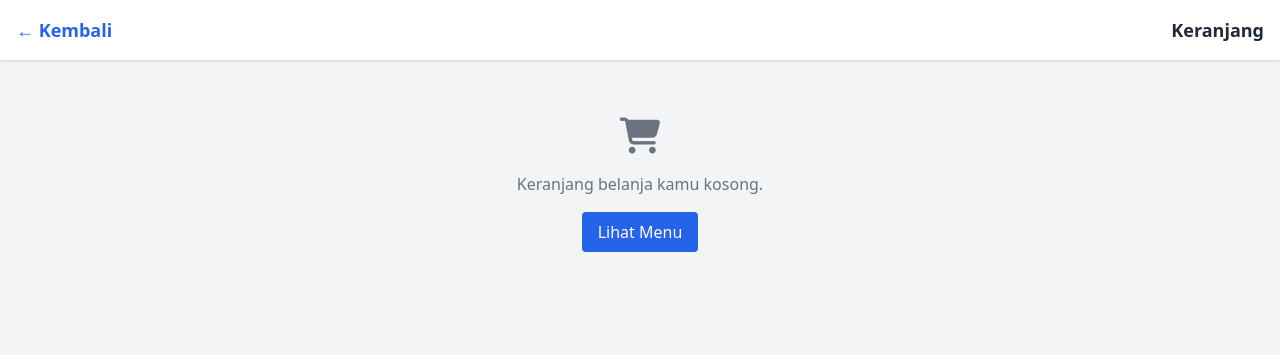
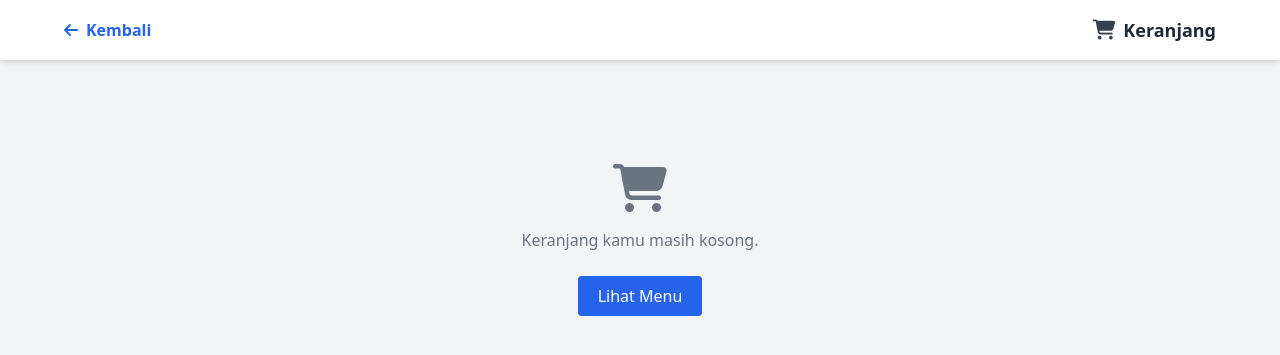
Before and after one commit to firmandwiPS/Iky-Ecommerce, a PHP site: page /crud-firman-php/keranjang.php in a window 1280 px wide. Shown: the top 355 px of the page. Run offline with PHP 8.4, Linux system fonts and the light colour scheme; tables that the repository leaves empty or names only in its code hold one stand-in row (values such as "Sample post"); some libraries are stand-ins or nearby versions.

Commit message:
fitur keranjang

```diff
--- a/keranjang.php
+++ b/keranjang.php
@@ -3,49 +3,48 @@ session_start();
 include 'config/app.php';
 
 $title = 'Keranjang Belanja';
+$session_id = session_id();
 
-// Tambah ke keranjang jika ada POST
-if ($_SERVER['REQUEST_METHOD'] === 'POST') {
+// Tambah item ke keranjang
+if ($_SERVER['REQUEST_METHOD'] === 'POST' && isset($_POST['menu_id'])) {
     $menu_id = (int) $_POST['menu_id'];
-    $jumlah = (int) $_POST['jumlah'];
+    $jumlah = max(1, (int) $_POST['jumlah']);
 
-    if (!isset($_SESSION['keranjang'])) {
-        $_SESSION['keranjang'] = [];
+    $cek = mysqli_query($db, "SELECT * FROM keranjang WHERE session_id = '$session_id' AND menu_id = $menu_id");
+    if (mysqli_num_rows($cek) > 0) {
+        mysqli_query($db, "UPDATE keranjang SET jumlah = jumlah + $jumlah WHERE session_id = '$session_id' AND menu_id = $menu_id");
+    } else {
+        mysqli_query($db, "INSERT INTO keranjang (session_id, menu_id, jumlah) VALUES ('$session_id', $menu_id, $jumlah)");
     }
 
-    if (isset($_SESSION['keranjang'][$menu_id])) {
-        $_SESSION['keranjang'][$menu_id] += $jumlah;
-    } else {
-        $_SESSION['keranjang'][$menu_id] = $jumlah;
-    }
-
-    $_SESSION['pesan_sukses'] = '✅ Pesanan berhasil ditambahkan ke keranjang. Terima kasih!';
+    $_SESSION['pesan_sukses'] = '✅ Pesanan berhasil ditambahkan ke keranjang.';
     header("Location: keranjang.php");
     exit;
 }
 
-// Ambil keranjang
-$keranjang = $_SESSION['keranjang'] ?? [];
+// Hapus item
+if (isset($_GET['hapus'])) {
+    $hapus_id = (int) $_GET['hapus'];
+    mysqli_query($db, "DELETE FROM keranjang WHERE id = $hapus_id AND session_id = '$session_id'");
+    $_SESSION['pesan_sukses'] = '🗑️ Item berhasil dihapus.';
+    header("Location: keranjang.php");
+    exit;
+}
+
+// Ambil isi keranjang
 $menus = [];
 $total_harga = 0;
 
-if (!empty($keranjang)) {
-    $menu_ids = implode(',', array_map('intval', array_keys($keranjang)));
-    $result = mysqli_query($db, "SELECT * FROM makanan WHERE id IN ($menu_ids)");
-    while ($row = mysqli_fetch_assoc($result)) {
-        $row['jumlah'] = $keranjang[$row['id']];
-        $row['total'] = $row['jumlah'] * $row['harga'];
-        $menus[] = $row;
-        $total_harga += $row['total'];
-    }
-}
+$result = mysqli_query($db, "
+    SELECT k.id AS keranjang_id, m.*, k.jumlah, (m.harga * k.jumlah) AS total
+    FROM keranjang k
+    JOIN makanan m ON k.menu_id = m.id
+    WHERE k.session_id = '$session_id'
+");
 
-// Hapus item
-if (isset($_GET['hapus'])) {
-    $hapus_id = (int)$_GET['hapus'];
-    unset($_SESSION['keranjang'][$hapus_id]);
-    header("Location: keranjang.php");
-    exit;
+while ($row = mysqli_fetch_assoc($result)) {
+    $menus[] = $row;
+    $total_harga += $row['total'];
 }
 ?>
 
@@ -56,56 +55,119 @@ if (isset($_GET['hapus'])) {
     <title><?= $title; ?></title>
     <meta name="viewport" content="width=device-width, initial-scale=1.0">
     <script src="https://cdn.tailwindcss.com"></script>
+    <script src="https://unpkg.com/alpinejs" defer></script>
     <link rel="stylesheet" href="https://cdnjs.cloudflare.com/ajax/libs/font-awesome/6.5.0/css/all.min.css">
 </head>
-<body class="bg-gray-100 text-gray-800">
+<body class="bg-gray-100 text-gray-800" x-data="{ showCheckout: false }">
 
 <!-- Navbar -->
-<nav class="p-4 bg-white shadow flex justify-between items-center sticky top-0 z-10">
-    <a href="index.php" class="text-lg font-bold text-blue-600">← Kembali</a>
-    <div class="text-lg font-semibold">Keranjang</div>
+<nav class="bg-white p-4 shadow-md sticky top-0 z-50">
+    <div class="max-w-6xl mx-auto flex items-center justify-between">
+        <a href="index.php" class="flex items-center text-blue-600 font-semibold hover:underline">
+            <i class="fas fa-arrow-left mr-2"></i>Kembali
+        </a>
+        <div class="flex items-center gap-2 text-lg font-semibold text-gray-800">
+            <i class="fas fa-shopping-cart text-xl text-gray-700"></i>
+            <span>Keranjang</span>
+        </div>
+    </div>
 </nav>
 
-<!-- Konten -->
-<div class="max-w-4xl mx-auto p-4">
+<div class="max-w-4xl mx-auto px-4 py-6">
     <?php if (isset($_SESSION['pesan_sukses'])): ?>
-        <div class="mb-4 p-4 bg-green-100 border border-green-400 text-green-800 rounded-lg shadow">
+        <div class="mb-4 p-4 bg-green-100 border border-green-400 text-green-800 rounded shadow">
             <?= $_SESSION['pesan_sukses']; ?>
         </div>
         <?php unset($_SESSION['pesan_sukses']); ?>
     <?php endif; ?>
 
     <?php if (empty($menus)): ?>
-        <div class="text-center py-10 text-gray-500">
-            <i class="fas fa-shopping-cart text-4xl mb-4"></i>
-            <p>Keranjang belanja kamu kosong.</p>
-            <a href="index.php" class="mt-4 inline-block bg-blue-600 text-white px-4 py-2 rounded hover:bg-blue-700 transition">Lihat Menu</a>
+        <div class="text-center text-gray-500 mt-20">
+            <i class="fas fa-shopping-cart text-5xl mb-4"></i>
+            <p>Keranjang kamu masih kosong.</p>
+            <a href="index.php" class="inline-block mt-6 bg-blue-600 text-white px-5 py-2 rounded hover:bg-blue-700 transition">
+                Lihat Menu
+            </a>
         </div>
     <?php else: ?>
-        <div class="bg-white shadow rounded-lg overflow-hidden">
+        <div class="bg-white rounded-xl shadow overflow-hidden">
             <?php foreach ($menus as $menu): ?>
-                <div class="flex items-center border-b p-4">
-                    <img src="gambar/<?= htmlspecialchars($menu['gambar']); ?>" class="w-20 h-20 object-cover rounded-lg mr-4">
+                <div class="flex items-center gap-4 p-4 border-b" x-data="{ showModal: false }">
+                    <img src="gambar/<?= htmlspecialchars($menu['gambar']); ?>" class="w-20 h-20 object-cover rounded-lg">
                     <div class="flex-1">
-                        <h3 class="font-semibold"><?= htmlspecialchars($menu['nama_makanan']); ?></h3>
-                        <p class="text-sm text-gray-500">Rp <?= number_format($menu['harga'], 0, ',', '.'); ?> x <?= $menu['jumlah']; ?></p>
-                        <p class="text-sm text-gray-700 font-semibold mt-1">Subtotal: Rp <?= number_format($menu['total'], 0, ',', '.'); ?></p>
+                        <h3 class="font-semibold text-gray-800"><?= htmlspecialchars($menu['nama_makanan']); ?></h3>
+                        <p class="text-sm text-gray-600">Rp <?= number_format($menu['harga'], 0, ',', '.'); ?> x <?= $menu['jumlah']; ?></p>
+                        <p class="text-sm font-semibold text-gray-700 mt-1">Subtotal: Rp <?= number_format($menu['total'], 0, ',', '.'); ?></p>
                     </div>
-                    <a href="?hapus=<?= $menu['id']; ?>" class="text-red-500 hover:text-red-700">
+                    <button @click="showModal = true" class="text-red-500 hover:text-red-700" title="Hapus">
                         <i class="fas fa-trash"></i>
-                    </a>
+                    </button>
+
+                    <!-- Modal Hapus -->
+                    <div
+                        x-show="showModal"
+                        x-transition
+                        class="fixed inset-0 bg-black bg-opacity-40 flex items-center justify-center z-50"
+                        style="display: none;">
+                        <div class="bg-white rounded-lg shadow-lg p-6 max-w-sm w-full text-center">
+                            <h2 class="text-lg font-semibold mb-4">Hapus Item?</h2>
+                            <p class="text-sm text-gray-600 mb-4">
+                                Yakin ingin menghapus <strong><?= htmlspecialchars($menu['nama_makanan']); ?></strong> dari keranjang?
+                            </p>
+                            <div class="flex justify-center gap-4">
+                                <button @click="showModal = false" class="px-4 py-2 bg-gray-300 text-gray-800 rounded hover:bg-gray-400 transition">Batal</button>
+                                <a href="?hapus=<?= $menu['keranjang_id']; ?>" class="px-4 py-2 bg-red-600 text-white rounded hover:bg-red-700 transition">Hapus</a>
+                            </div>
+                        </div>
+                    </div>
                 </div>
             <?php endforeach; ?>
         </div>
 
-        <div class="mt-6 text-right">
-            <p class="text-lg font-semibold">Total: Rp <?= number_format($total_harga, 0, ',', '.'); ?></p>
-            <a href="checkout.php" class="inline-block mt-4 bg-green-600 text-white px-6 py-2 rounded hover:bg-green-700 transition">
-                Checkout
-            </a>
+        <div class="text-right mt-6">
+            <p class="text-lg font-bold">Total: Rp <?= number_format($total_harga, 0, ',', '.'); ?></p>
+            <button @click="showCheckout = true" class="mt-4 inline-block bg-green-600 text-white px-6 py-2 rounded hover:bg-green-700 transition">
+                Checkout Sekarang
+            </button>
         </div>
     <?php endif; ?>
 </div>
 
+<!-- Modal Checkout Slide-Up -->
+<div
+    x-show="showCheckout"
+    x-transition:enter="transition ease-out duration-300"
+    x-transition:enter-start="translate-y-full opacity-0"
+    x-transition:enter-end="translate-y-0 opacity-100"
+    x-transition:leave="transition ease-in duration-200"
+    x-transition:leave-start="translate-y-0 opacity-100"
+    x-transition:leave-end="translate-y-full opacity-0"
+    class="fixed inset-0 bg-black bg-opacity-40 z-50 flex items-end justify-center"
+    style="display: none;"
+>
+    <form method="POST" action="checkout.php" class="bg-white rounded-t-2xl shadow-lg p-6 w-full max-w-md">
+        <div class="text-center">
+            <div class="w-12 h-1 bg-gray-400 rounded mx-auto mb-4"></div>
+            <h2 class="text-lg font-semibold mb-4">Konfirmasi Pesanan</h2>
+        </div>
+        <div class="mb-4">
+            <label class="block text-sm font-medium text-gray-700">Nama</label>
+            <input type="text" name="nama" required class="mt-1 w-full border border-gray-300 px-3 py-2 rounded focus:outline-none focus:ring-2 focus:ring-blue-500">
+        </div>
+        <div class="mb-4">
+            <label class="block text-sm font-medium text-gray-700">Nomor WhatsApp</label>
+            <input type="text" name="wa" required placeholder="08xxxx" class="mt-1 w-full border border-gray-300 px-3 py-2 rounded focus:outline-none focus:ring-2 focus:ring-blue-500">
+        </div>
+        <div class="flex justify-center gap-4 mt-6">
+            <button type="button" @click="showCheckout = false" class="px-4 py-2 bg-gray-300 text-gray-800 rounded hover:bg-gray-400 transition">
+                Batal
+            </button>
+            <button type="submit" class="px-4 py-2 bg-green-600 text-white rounded hover:bg-green-700 transition">
+                Proses Pesanan
+            </button>
+        </div>
+    </form>
+</div>
+
 </body>
 </html>
```
Also changed, not shown: index.php (+85 -54 lines), gambar/6861d425925ce-Malaz.png (added), gambar/6861d443d1705-Kiko.jpg (added).
